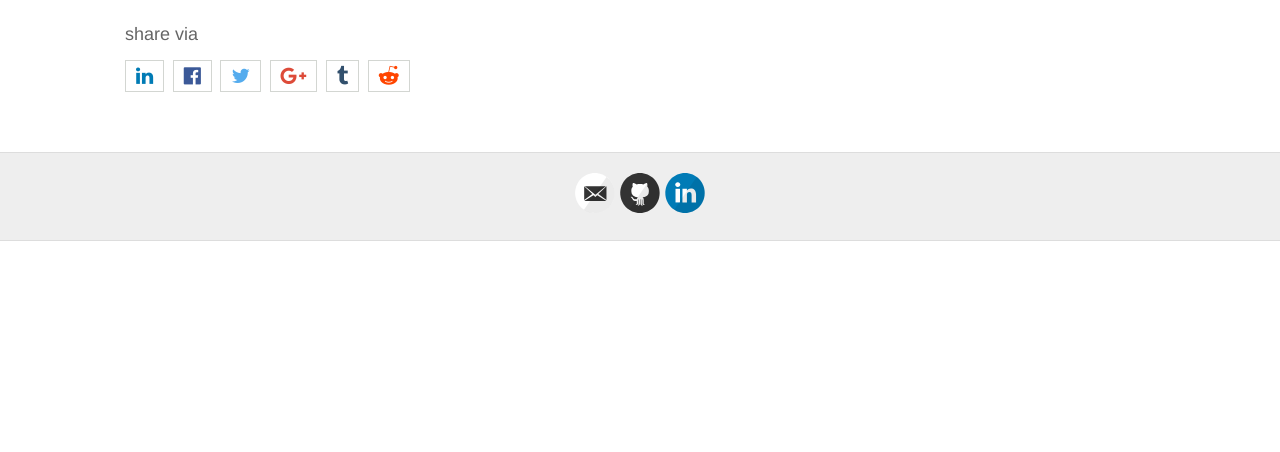
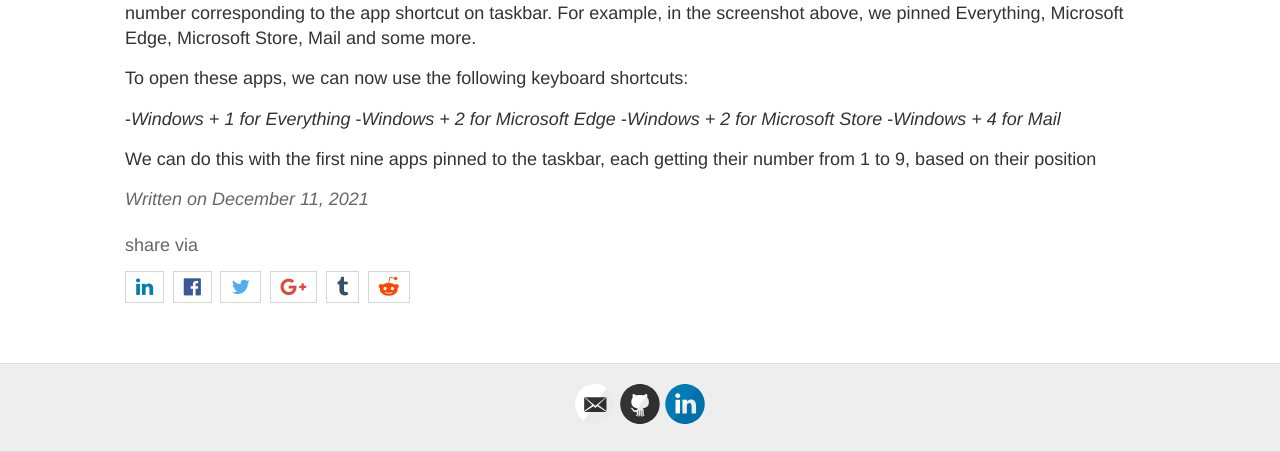
Before and after one commit to kaium123/buffyhridoy.github.io, a Jekyll site: the page built from _posts/2021-12-11-How-to-open-a-program-with-a-keyboard-shortcut-in-windows-10.md, in a window 1280 px wide. Shown: the part 744-1196 px from the top of the page. Built offline with Jekyll 4.4.1, drawn with Linux system fonts in a browser that asks for light colours; before the commit the page ends 985 px from its top, so only the background shows below that; some of the changed text lies outside the part shown.

Commit message:
Update 2021-12-11-How-to-open-a-program-with-a-keyboard-shortcut-in-windows-10.md

```diff
--- a/_posts/2021-12-11-How-to-open-a-program-with-a-keyboard-shortcut-in-windows-10.md
+++ b/_posts/2021-12-11-How-to-open-a-program-with-a-keyboard-shortcut-in-windows-10.md
@@ -1,7 +1,7 @@
 ---
 layout: post
 title: How-to-open-a-program-with-a-keyboard-shortcut-in-windows-10
-excerpt: A simple way of opening an app in windows 10
+excerpt: A simple way of opening an app in windows 10 using keyboard shortcut
 
 ---
 
@@ -14,3 +14,14 @@ The post is divided into three parts:
 First, We can pin a program to your taskbar by simply dragging its executable or shortcut onto your taskbar.
 
 ![pin to taskbar](https://user-images.githubusercontent.com/37147511/145683039-01890263-a165-4019-9440-f42bf1fa936c.png)
+
+Once we've pinned the apps that interest us to the taskbar, we can open them by pressing the Windows key along with the number corresponding to the app shortcut on taskbar. For example, in the screenshot above, we pinned Everything, Microsoft Edge, Microsoft Store, Mail and some more.
+
+To open these apps, we can now use the following keyboard shortcuts:
+
+-*Windows + 1 for Everything*
+-*Windows + 2 for Microsoft Edge*
+-*Windows + 2 for Microsoft Store*
+-*Windows + 4 for Mail*
+
+We can do this with the first nine apps pinned to the taskbar, each getting their number from 1 to 9, based on their position
```
